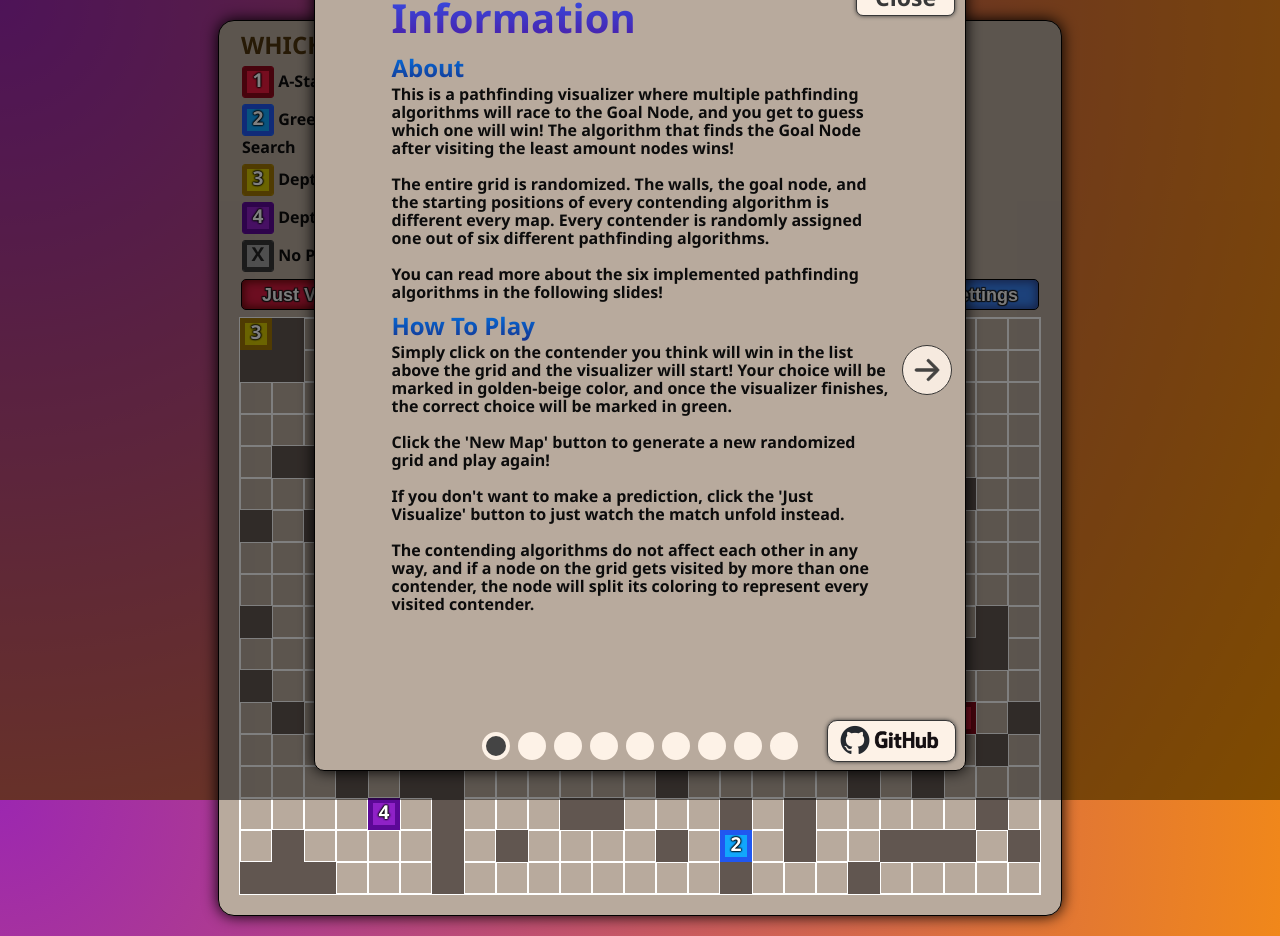
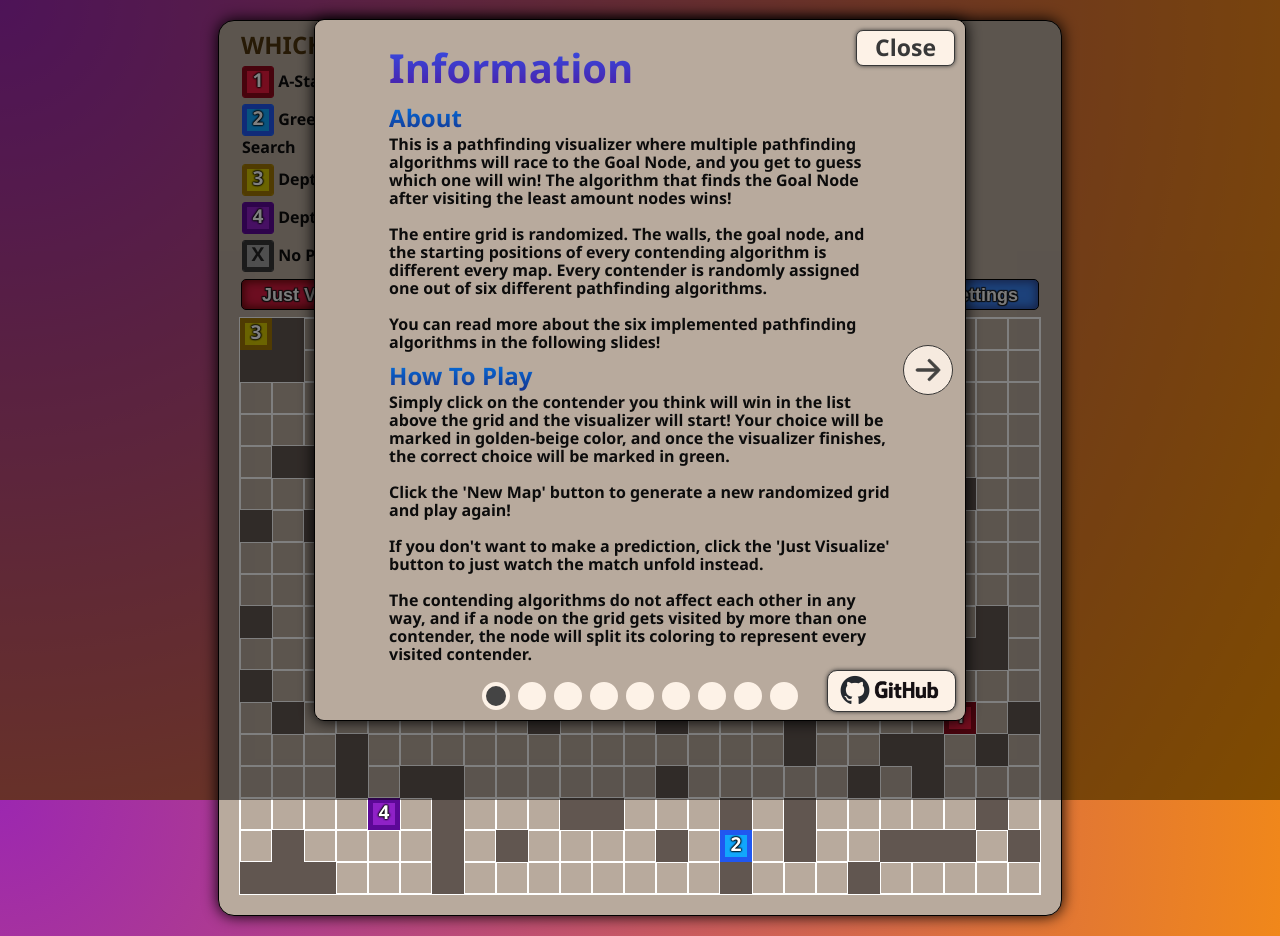
Before and after one commit to vik-ma/pathfinding-race, a React (Vite) app: page / in a window 1280 px wide. Both pictures are taken after a click on the button "Information". Built offline with nearby package versions, Linux system fonts and the light colour scheme.

Commit message:
Tweaked height of infoBackdrop and positioning of sliderArrowButton

```diff
--- a/src/App.css
+++ b/src/App.css
@@ -547,7 +547,7 @@ p strong {
 /* Information popup window */
 .infoBackdrop {
     width: 650px;
-    height: 800px;
+    height: 700px;
     padding: 0;
     position: relative;
     overflow: auto;
@@ -589,7 +589,7 @@ p strong {
     display: flex;
     justify-content: center;
     align-items: center;
-    width: 100px;
+    width: 96px;
 }
 
 /* Button to change slides inside Information slider */
@@ -600,6 +600,7 @@ p strong {
     background: none;
     appearance: none;
     user-select: none;
+    padding: 0;
 }
 
 /* Invisible button to change Information slide */
```
